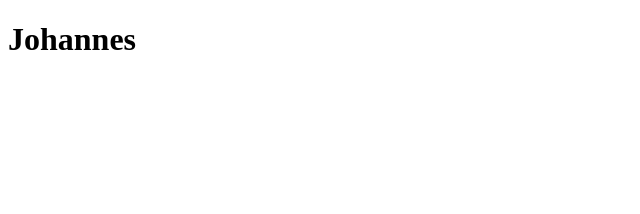
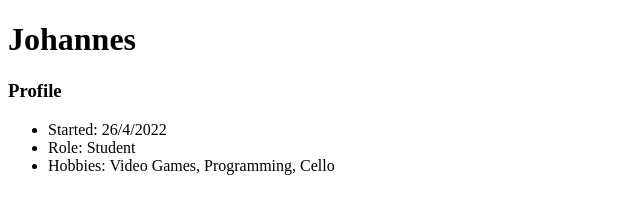
Before and after one commit to J209799/J209799.github.io, a plain HTML site: page index.html in a window 1280 px wide. Shown: the whole page, without its empty margins (0-640 px from the left). Drawn offline with Linux system fonts and the light colour scheme.

Commit message:
update profile

```diff
--- a/index.html
+++ b/index.html
@@ -8,5 +8,11 @@
 </head>
 <body>
 	<h1>Johannes</h1>
+	<h3>Profile</h3>
+	<ul>
+		<li>Started: 26/4/2022</li>
+		<li>Role: Student</li>
+		<li>Hobbies: Video Games, Programming, Cello</li>
+	</ul>
 </body>
 </html>
```
